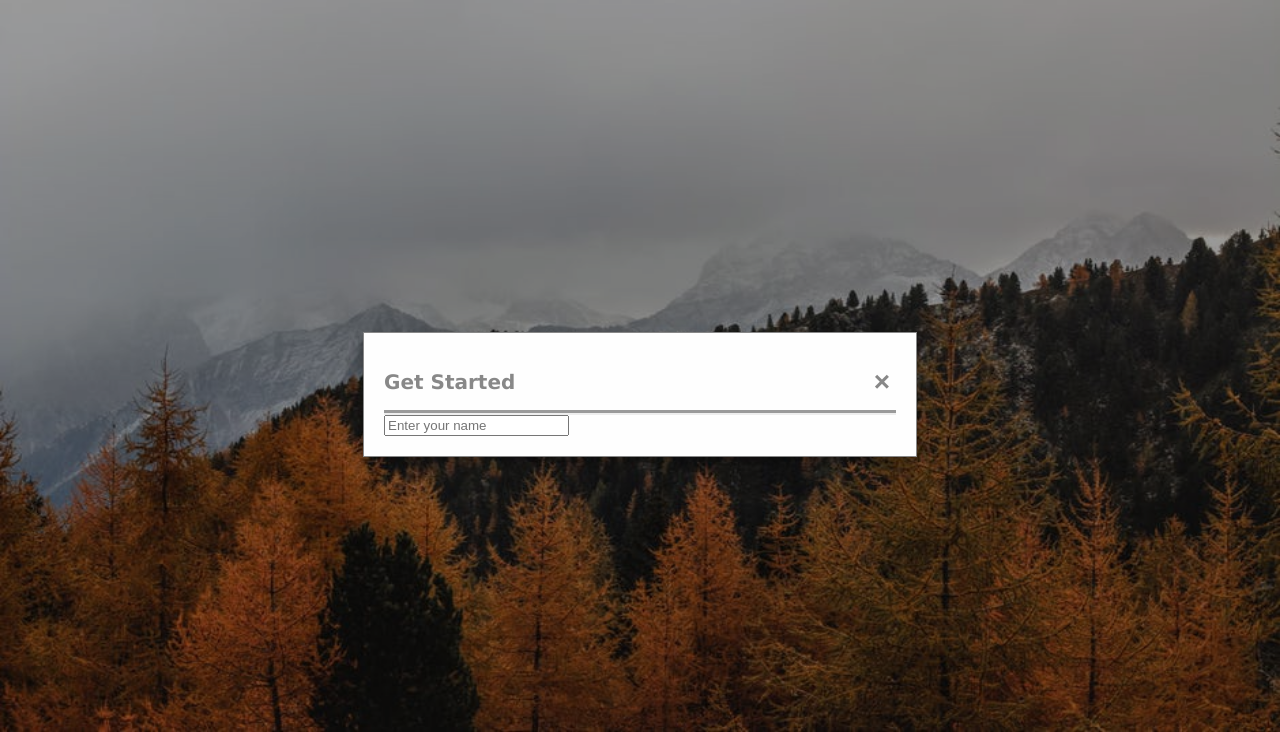
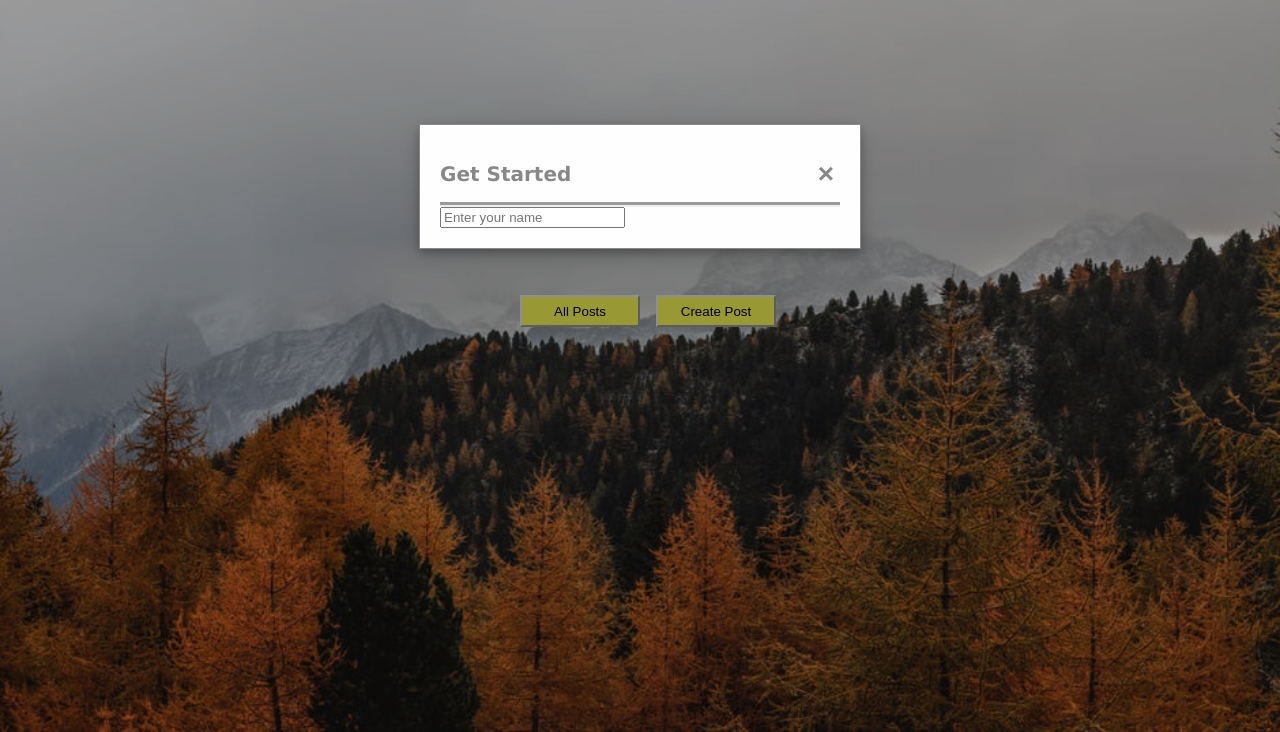
Before and after one commit to soulfetchr/Scribbler-Project, a plain HTML site: page html/index.html in a window 1280 px wide. Shown: the part 68-800 px from the top of the page. Drawn offline with Linux system fonts and the light colour scheme; a web font is replaced by a local one.

Commit message:
home page changes

```diff
--- a/styles/index.css
+++ b/styles/index.css
@@ -47,6 +47,9 @@ body{
     background-repeat: no-repeat;
     background-size: 100% 100%;
   background-attachment: fixed;
+  width: 100%; /* Full width */
+  height: 100%; /* Full height */
+
 }
 
 .posts button{
@@ -58,11 +61,12 @@ body{
 }
 .posts{
     display: flex;
-    position: fixed;
-    top: 50%;
-    left: 43%;
+    justify-content: center;
+    align-items: center;
+    height: 80vh;
+    gap: 1em;
 
-    gap: 1em;
+
 }
 
 .close {
@@ -90,11 +94,10 @@ body{
 .model-content {
   position: relative;
   background-color: #fefefe;
-  margin: auto;
-  top: 50%;
+  margin: 15% auto;
   padding: 20px;
   border: 1px solid #888;
-  width: 40%;
+  width:50vh ;
   box-shadow: 0 4px 8px 0 rgba(0,0,0,0.2),0 6px 20px 0 rgba(0,0,0,0.19);
 }
 .model-header{
```
